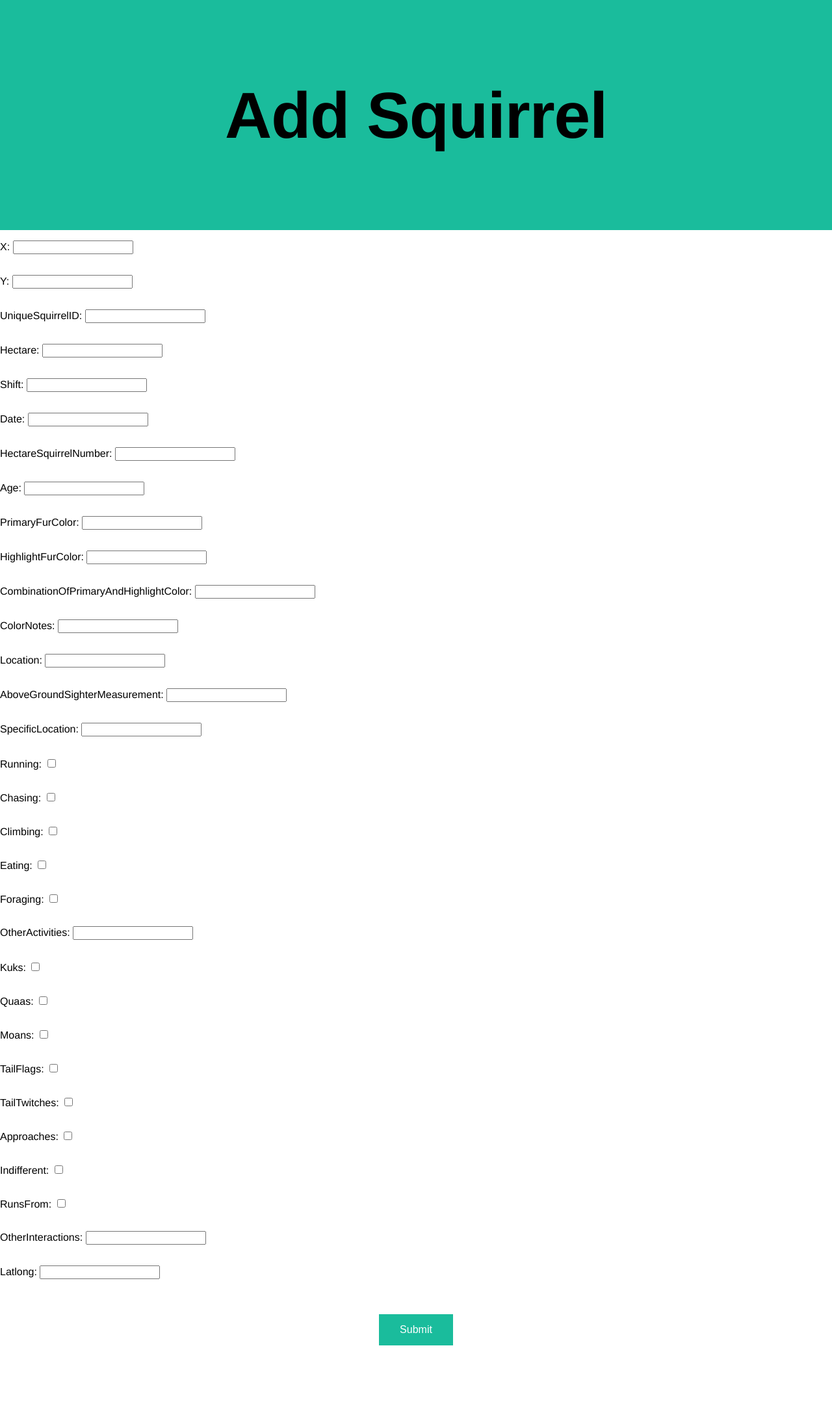
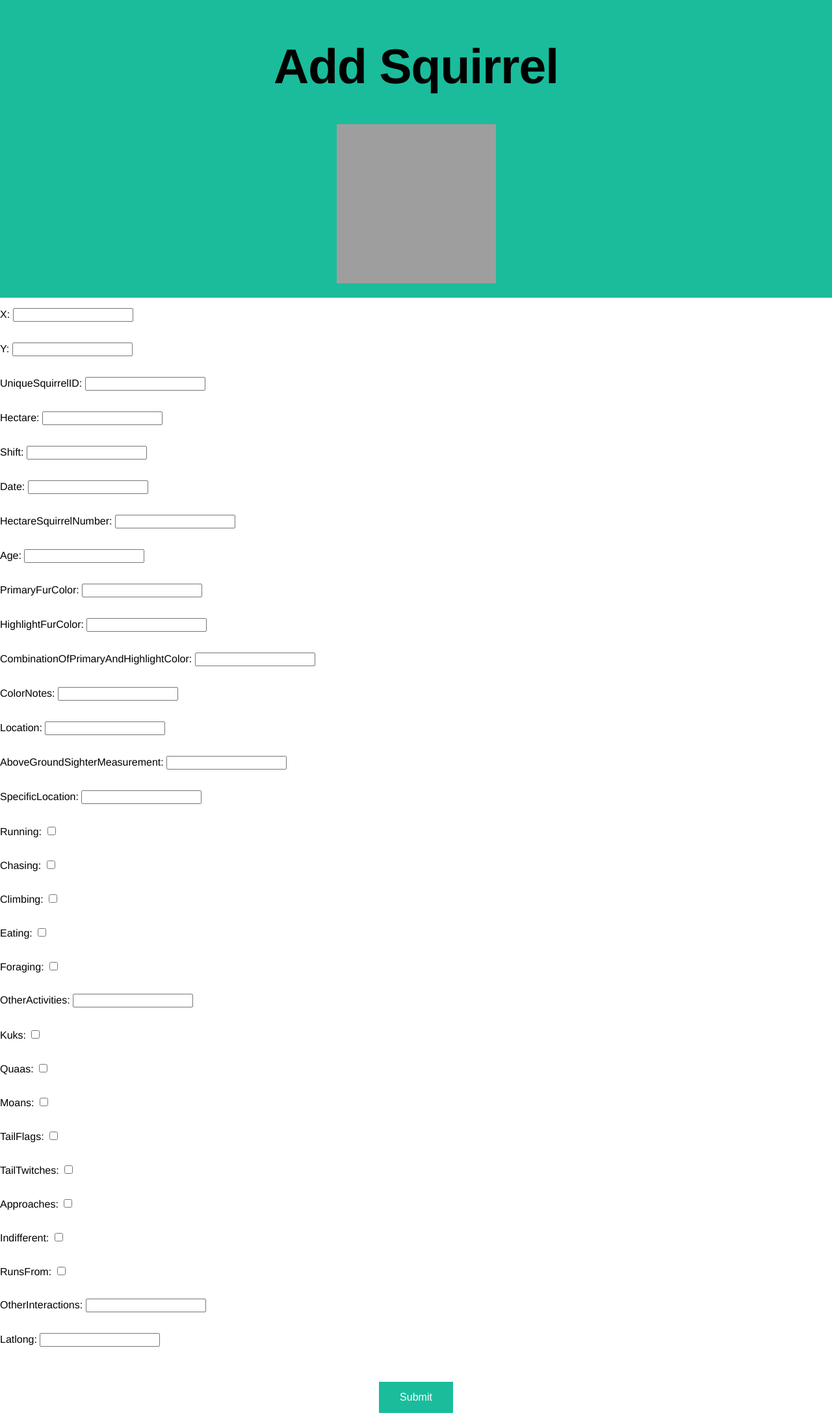
Before and after one commit to shlok-sethia/Squirrel_Tracker, a Django app: page /squirrel_tracker/sightings/add in a window 1280 px wide. Shown: the whole page at 65% size. Before the commit the page ends 2070 px from the top, so only its background shows below. Run offline with Django 3.2, Linux system fonts and the light colour scheme; grey boxes are pictures that could not be loaded.

Commit message:
More styling to all html files

```diff
--- a/squirrel_tracker/templates/squirrel_tracker/add.html
+++ b/squirrel_tracker/templates/squirrel_tracker/add.html
@@ -10,7 +10,7 @@
         }
 
         h1 { color: #000000;
-            font-size: 100px;
+            font-size: 75px;
             font-weight: bold;
             letter-spacing: -1px;
             line-height: 1;
@@ -19,7 +19,7 @@
 
 
         .header {
-            padding: 60px;
+            padding: 15px;
             text-align: center;
             background: #1abc9c;
             color: white;
@@ -53,6 +53,7 @@
 <body>
     <header class='header'>
         <h1>Add Squirrel</h1>
+	<img src="https://upload.wikimedia.org/wikipedia/commons/a/a8/Streifenhoernchen.jpg" alt="Sightings_Squirrel" width="245" height="245">
     </header>
         <form method="post">{% csrf_token %}
         {{form_data.as_p}}
--- a/squirrel_tracker/templates/squirrel_tracker/sightings.html
+++ b/squirrel_tracker/templates/squirrel_tracker/sightings.html
@@ -10,7 +10,7 @@
         }
 
         h1 { color: #000000;
-            font-size: 100px;
+            font-size: 75px;
             font-weight: bold;
             letter-spacing: -1px;
             line-height: 1;
@@ -19,7 +19,7 @@
 
 
         .header {
-            padding: 60px;
+            padding: 15px;
             text-align: center;
             background: #1abc9c;
             color: white;
@@ -72,7 +72,7 @@
 <body>
     <header class='header'>
         <h1>Squirrel Sightings</h1>
-        <img src="https://upload.wikimedia.org/wikipedia/commons/f/f7/Squirrel%2C_Manyara_National_Park%2C_Tanzania_%282010%29.jpg" alt="Sightings_Squirrel" width="460" height="345">
+        <img src="https://upload.wikimedia.org/wikipedia/commons/f/f7/Squirrel%2C_Manyara_National_Park%2C_Tanzania_%282010%29.jpg" alt="Sightings_Squirrel" width="360" height="245">
     </header>
 
     <main>
--- a/squirrel_tracker/templates/squirrel_tracker/update.html
+++ b/squirrel_tracker/templates/squirrel_tracker/update.html
@@ -10,7 +10,7 @@
         }
 
         h1 { color: #000000;
-            font-size: 100px;
+            font-size: 75px;
             font-weight: bold;
             letter-spacing: -1px;
             line-height: 1;
@@ -19,7 +19,7 @@
 
 
         .header {
-            padding: 60px;
+            padding: 15px;
             text-align: center;
             background: #1abc9c;
             color: white;
@@ -53,6 +53,7 @@
 <body>
     <header class='header'>
         <h1>Update Squirrel Data</h1>
+	<img src="https://upload.wikimedia.org/wikipedia/commons/d/d7/Squirrel_in_Seurasaari_autumn.JPG" alt="Sightings_Squirrel" width="360" height="245">
     </header>
         <form method="post">{% csrf_token %}
         {{form_data.as_p}}
```
